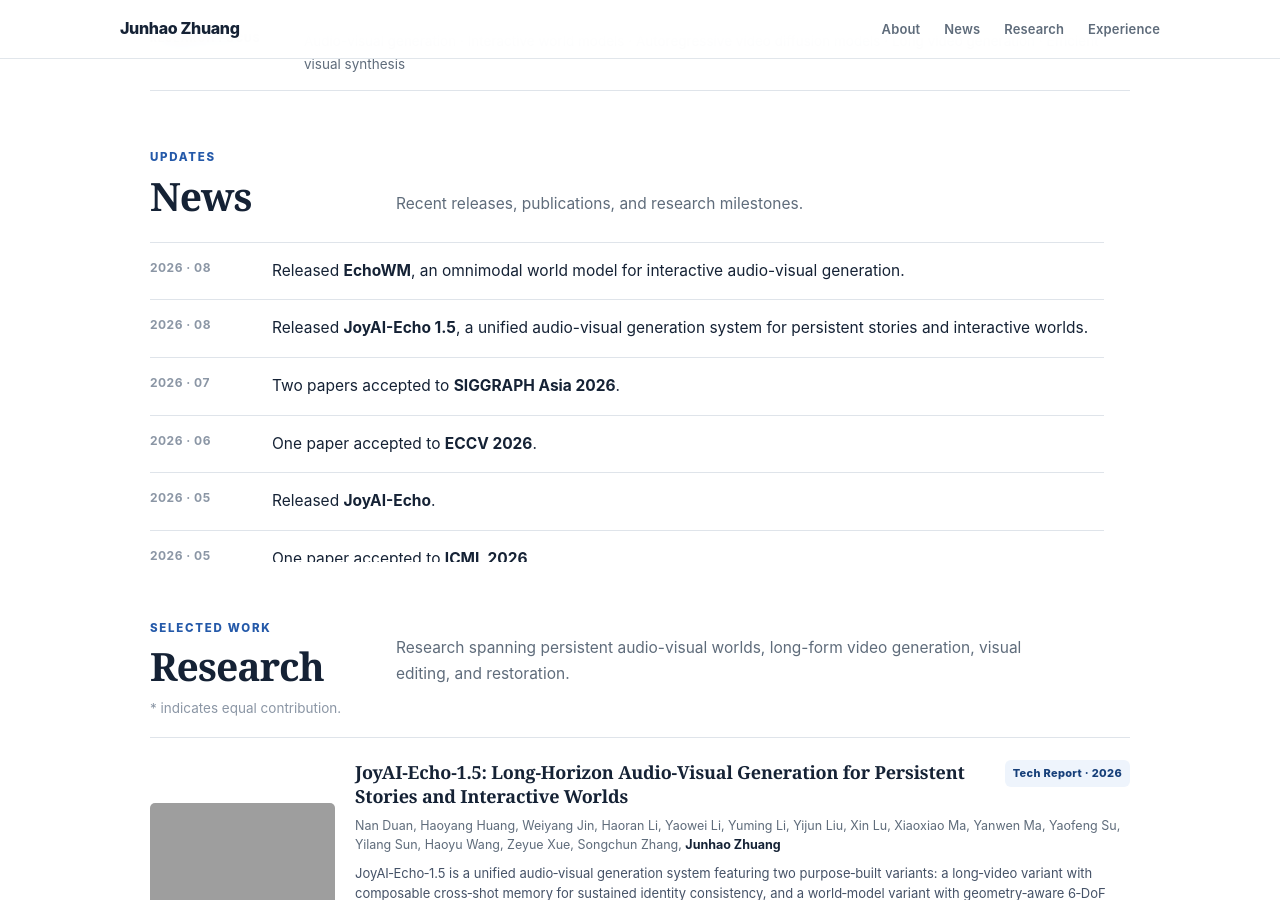
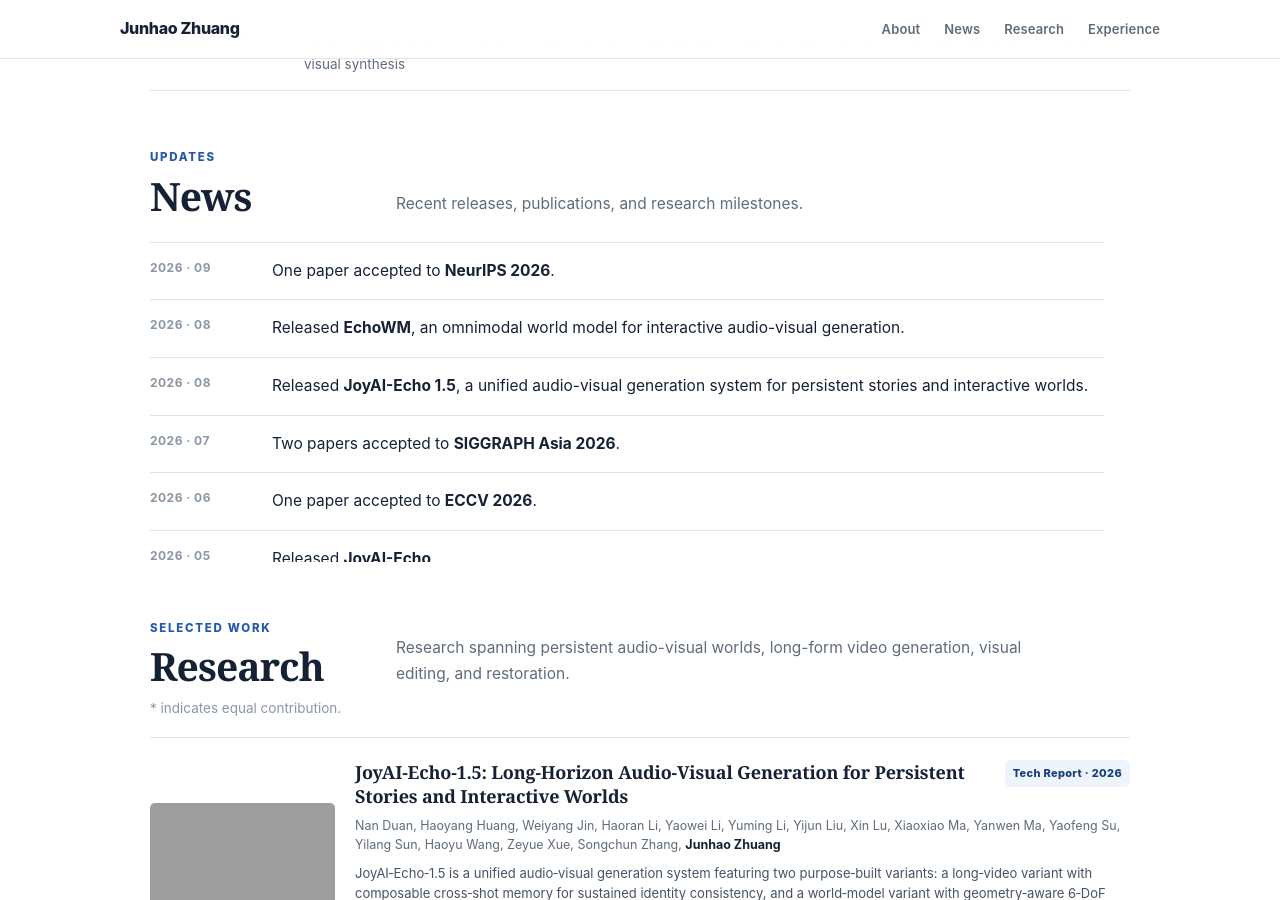
Before and after one commit to zhuang2002/zhuang2002.github.io, a Jekyll site: the page built from _pages/about.html, in a window 1280 px wide and 900 px high, scrolled down 776 px. Built offline with Jekyll 4.4.1, drawn with Linux system fonts in a browser that asks for light colours.

Commit message:
Add NeurIPS 2026 acceptance news

```diff
--- a/_pages/about.html
+++ b/_pages/about.html
@@ -305,6 +305,7 @@
       </div>
       <div class="news-scroll" role="region" aria-label="All news, scroll for earlier updates" tabindex="0">
       <ul class="news-list">
+        <li class="news-item"><span class="news-date">2026 · 09</span><span>One paper accepted to <a href="https://neurips.cc/"><strong>NeurIPS 2026</strong></a>.</span></li>
         <li class="news-item"><span class="news-date">2026 · 08</span><span>Released <a href="https://echo-team-joy-future-academy-jd.github.io/Echo-1.5-Page/wm/" target="_blank" rel="noopener"><strong>EchoWM</strong></a>, an omnimodal world model for interactive audio-visual generation.</span></li>
         <li class="news-item"><span class="news-date">2026 · 08</span><span>Released <a href="https://echo-team-joy-future-academy-jd.github.io/Echo-1.5-Page/" target="_blank" rel="noopener"><strong>JoyAI-Echo 1.5</strong></a>, a unified audio-visual generation system for persistent stories and interactive worlds.</span></li>
         <li class="news-item"><span class="news-date">2026 · 07</span><span>Two papers accepted to <a href="https://asia.siggraph.org/2026/"><strong>SIGGRAPH Asia 2026</strong></a>.</span></li>
```
